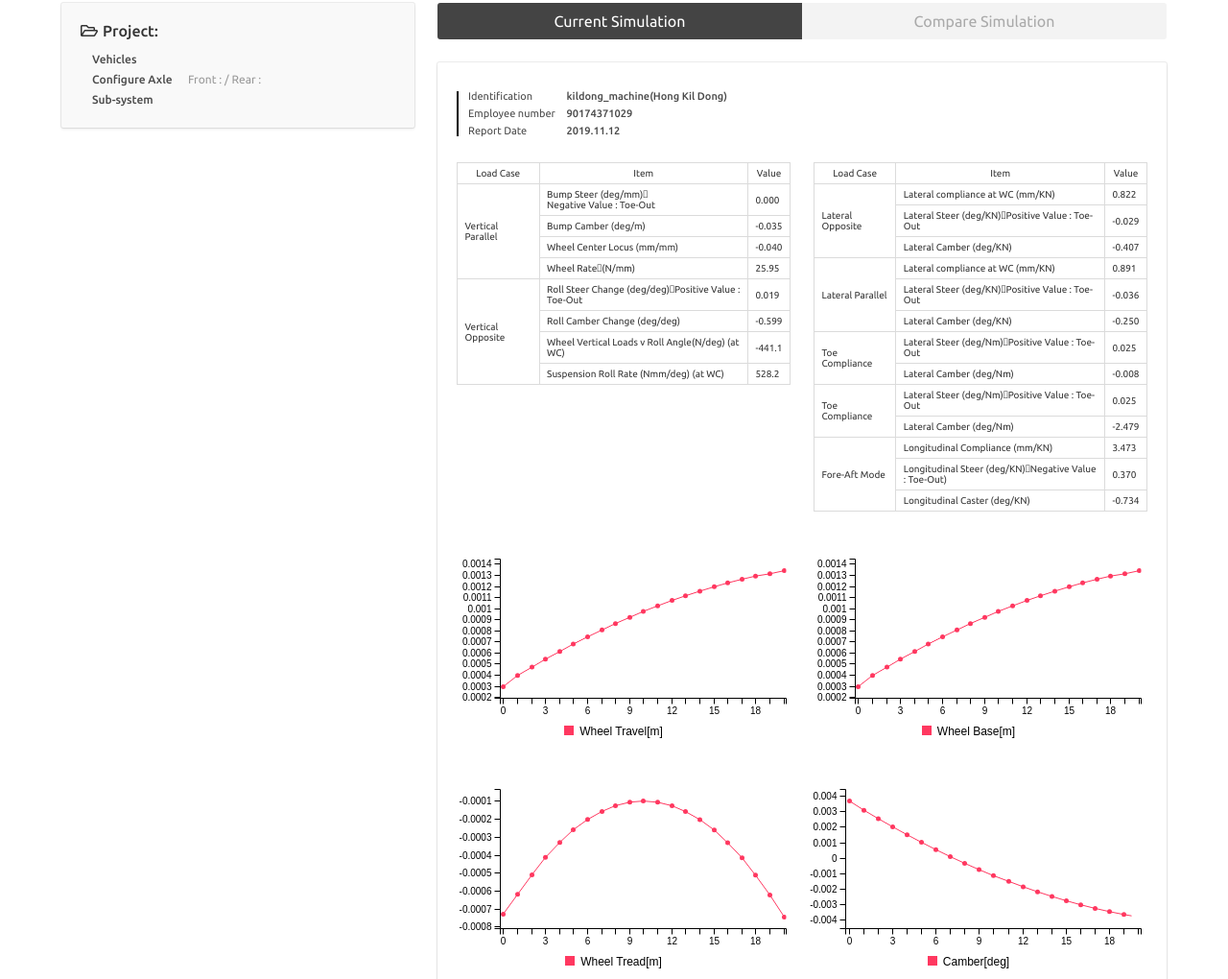
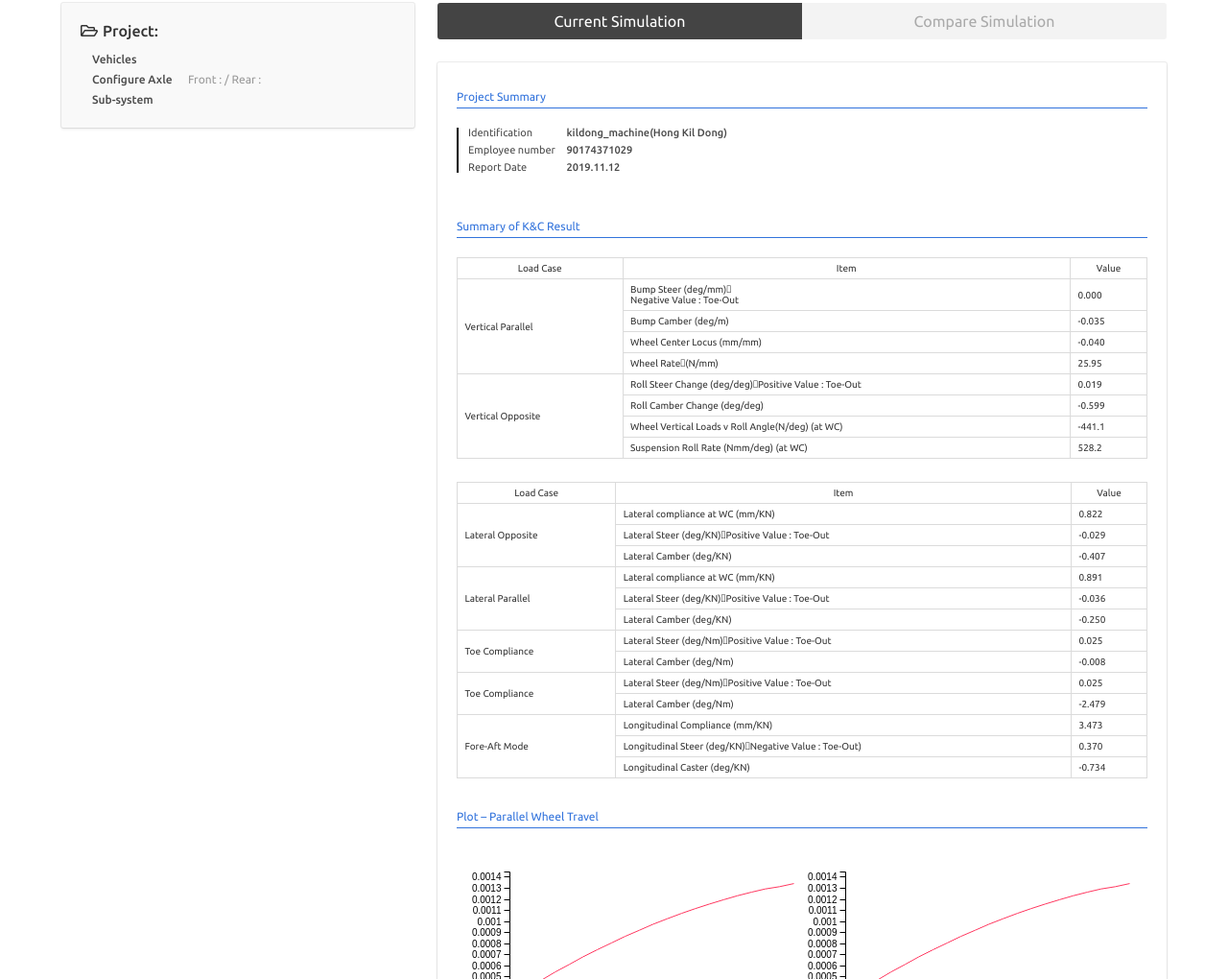
Before and after one commit to newscool/predator, a plain HTML site: page postprocess.html in a window 1280 px wide. Shown: the part 105-1125 px from the top of the page at 96% size. Drawn offline with nearby package versions, Linux system fonts and the light colour scheme.

Commit message:
post process: Edit graph presentation

```diff
--- a/css/styles.css
+++ b/css/styles.css
@@ -641,3 +641,10 @@ span[name=title] {
 .damper-table {
     margin-bottom: 15px;
 }
+
+.is-result h3:not(:first-of-type) {
+    margin-top: 50px;
+}
+#charts h3 {
+    width: 100%;
+}
--- a/postprocess.html
+++ b/postprocess.html
@@ -97,6 +97,7 @@
                         </ul>
                     </div>
                     <div class="box is-result tab-content">
+                        <h3>Project Summary</h3>
                         <ul class="userInfo">
                             <li>
                                 <span class="name">Identification</span>
@@ -112,9 +113,7 @@
                             </li>
                         </ul>
 
-                        <div class="columns">
-
-                            <div class="column">
+                        <h3>Summary of K&C Result</h3>
                         <table class="table is-fullwidth is-bordered table-result">
                             <thead>
                                 <tr>
@@ -160,8 +159,7 @@
                                 </tr>
                             </tbody>
                         </table>
-                            </div>
-                            <div class="column">
+
                         <table class="table is-fullwidth is-bordered table-result">
                             <thead>
                                 <tr>
@@ -230,10 +228,6 @@
                                 </tr>
                             </tbody>
                         </table>
-                            </div>
-                        </div>
-
-
 
                         <div class="is-waiting">
                             <span><i class="far fa-clock"></i>Waiting for Result</span>
@@ -429,7 +423,7 @@
                             }
                         },
                         point: {
-                            // show: false
+                            show: false
                         },
                         color: {
                             pattern: ['#ff3860']
@@ -438,9 +432,16 @@
                             if (i == keys.length - 1) {
                                 $(".is-waiting").hide();
                             }
+
                         }
                     })
                 }
+
+                $("div[id^=chart_]").eq(0).before("<h3>Plot – Parallel Wheel Travel</h3>");
+                $("div[id^=chart_]").eq(4).before("<h3>Plot – Longitudinal Compliance</h3>");
+                $("div[id^=chart_]").eq(6).before("<h3>Title</h3>");
+                $("div[id^=chart_]").eq(8).before("<h3>Title</h3>");
+                $("div[id^=chart_]").eq(10).before("<h3>Title</h3>");
             }
         })
     </script>
```
Lines whose indentation alone changed are shown as unchanged.
